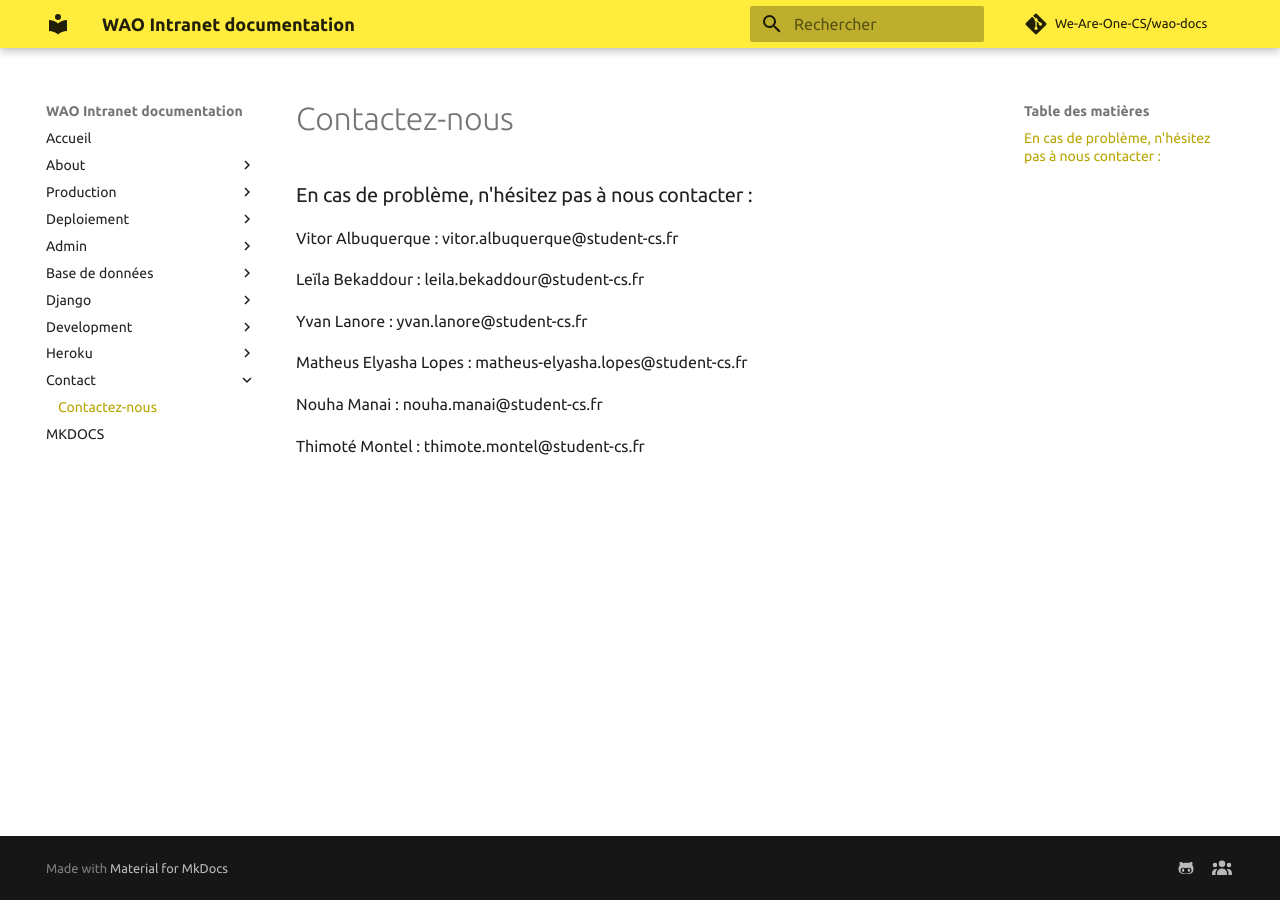
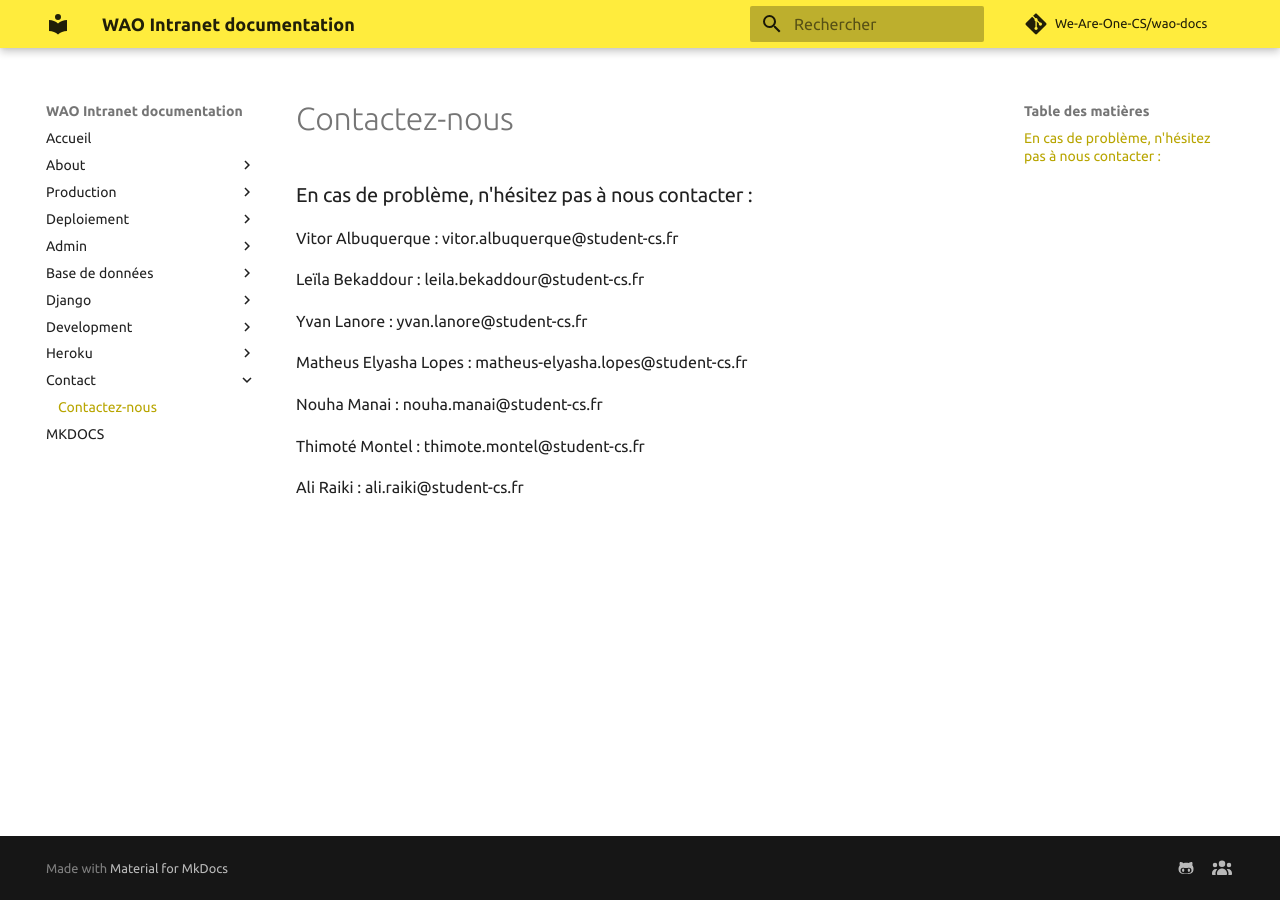
Before and after one commit to We-Are-One-CS/docs, an MkDocs documentation site: the page built from docs/contact/contact-us.md, in a window 1280 px wide. Built offline with MkDocs 1.6.1 and Material for MkDocs 9.7.7, drawn with Linux system fonts in a browser that asks for light colours; comment, search, counter and statistics services are not loaded.

Commit message:
Update contact-us.md

```diff
--- a/docs/contact/contact-us.md
+++ b/docs/contact/contact-us.md
@@ -11,3 +11,5 @@ Matheus Elyasha Lopes : matheus-elyasha.lopes@student-cs.fr
 Nouha Manai : nouha.manai@student-cs.fr
 
 Thimoté Montel : thimote.montel@student-cs.fr
+
+Ali Raiki : ali.raiki@student-cs.fr
```
